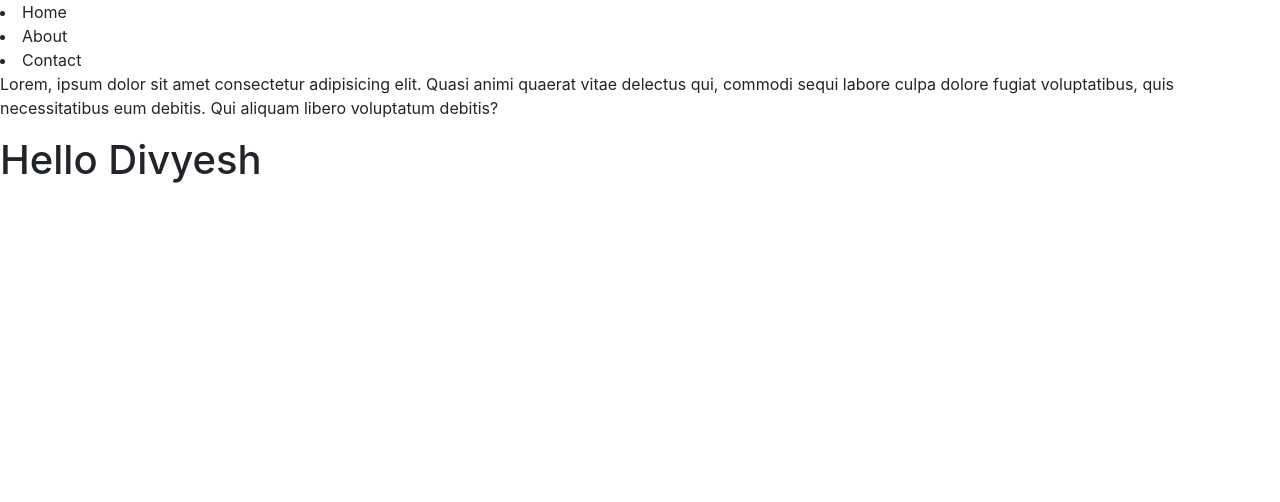
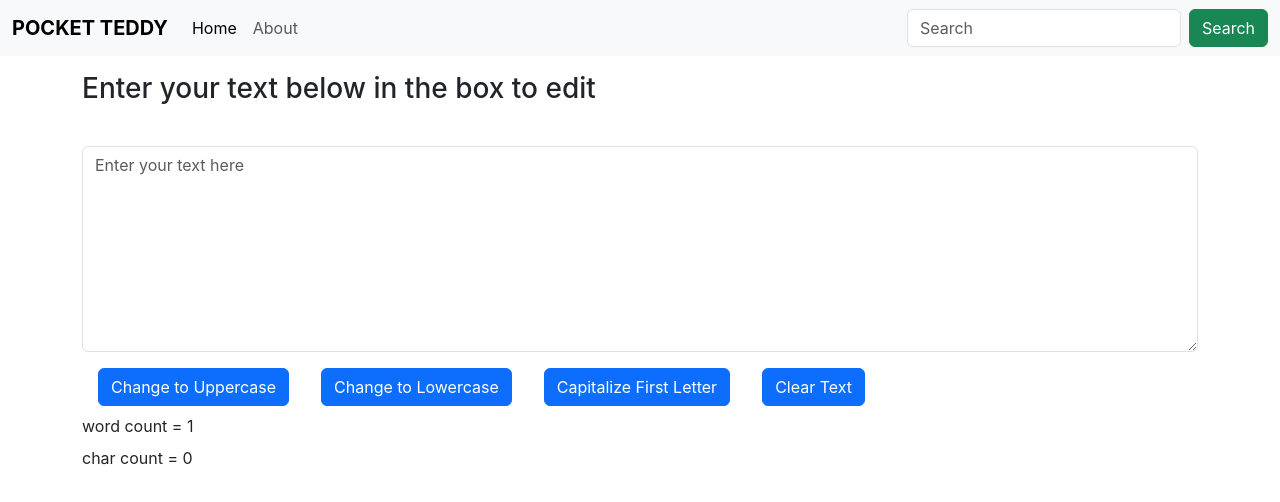
Before and after one commit to iot-dt/ReactApp1, a React (Create React App) app: page / in a window 1280 px wide. Shown: the top 502 px of the page. Built offline with nearby package versions, Linux system fonts and the light colour scheme.

Commit message:
Word editor and counter App

```diff
--- a/src/App.js
+++ b/src/App.js
@@ -1,16 +1,12 @@
-import logo from './logo.svg';
+import Navbar from './components/Navbar';
+import Textarea from './components/Textarea';
 import './App.css';
-let name= "Divyesh"
+
 function App() {
   return (
     <>
-    <nav>
-      <li>Home</li>
-      <li>About</li>
-      <li>Contact</li>
-    </nav>
-    <p>Lorem, ipsum dolor sit amet consectetur adipisicing elit. Quasi animi quaerat vitae delectus qui, commodi sequi labore culpa dolore fugiat voluptatibus, quis necessitatibus eum debitis. Qui aliquam libero voluptatum debitis?</p>
-    <h1>Hello {name}</h1>
+      <Navbar companyName="POCKET TEDDY"/>
+      <Textarea/>
     </>
   );
 }
--- /dev/null
+++ b/src/components/Navbar.js
@@ -0,0 +1,30 @@
+import React, { memo } from 'react'
+
+export default memo(function Navbar(props) {
+  return (
+    <div>
+      <nav className="navbar navbar-expand-lg bg-body-tertiary">
+        <div className="container-fluid">
+            <a className="navbar-brand" href="/"><strong>{props.companyName}</strong></a>
+            <button className="navbar-toggler" type="button" data-bs-toggle="collapse" data-bs-target="#navbarSupportedContent" aria-controls="navbarSupportedContent" aria-expanded="false" aria-label="Toggle navigation">
+            <span className="navbar-toggler-icon"></span>
+            </button>
+            <div className="collapse navbar-collapse" id="navbarSupportedContent">
+                <ul className="navbar-nav me-auto mb-2 mb-lg-0">
+                    <li className="nav-item">
+                    <a className="nav-link active" aria-current="page" href="/">Home</a>
+                    </li>
+                    <li className="nav-item">
+                    <a className="nav-link" href="/">About</a>
+                    </li>
+                </ul>
+                <form className="d-flex" role="search">
+                    <input className="form-control me-2" type="search" placeholder="Search" aria-label="Search"/>
+                    <button className="btn btn-success" type="submit">Search</button>
+                </form>
+                </div>
+            </div>
+        </nav>
+    </div>
+  )
+})
--- /dev/null
+++ b/src/components/Textarea.js
@@ -0,0 +1,50 @@
+import React, { memo, useState } from "react";
+
+export default memo(function Textarea() {
+    const textAreaChanged = (event)=>{
+        setText(event.target.value)
+    }
+    const changeToUppercase = ()=>{
+        let newText = text.toUpperCase();
+        setText(newText)
+    }
+    const changeToLowercase = ()=>{
+        let newText = text.toLowerCase();
+        setText(newText)
+    }
+    const capitalizeFirstLetter = ()=>{
+        let newText = text.split(" ").map(el => el.charAt(0).toUpperCase() + el.slice(1)).join(" ");
+        setText(newText)
+    }
+    const clearText = ()=>{
+        setText("")
+    }
+    const[text, setText]=useState("")
+  return (
+    <>
+      <div className="container">
+        <div className="mb-3">
+          <h3 className="my-3">Enter your text below in the box to edit</h3>
+          <label forHtml="exampleFormControlTextarea1" className="form-label">
+          </label>
+          <textarea
+            className="form-control"
+            id="exampleFormControlTextarea1"
+            rows="8"
+            placeholder="Enter your text here"
+            value={text}
+            onChange={event => textAreaChanged(event)}
+          ></textarea>
+        </div>
+        <div>
+          <button className="btn btn-primary mx-3" onClick={changeToUppercase}>Change to Uppercase</button>
+          <button className="btn btn-primary mx-3" onClick={changeToLowercase}>Change to Lowercase</button>
+          <button className="btn btn-primary mx-3" onClick={capitalizeFirstLetter}>Capitalize First Letter</button>
+          <button className="btn btn-primary mx-3" onClick={clearText}>Clear Text</button>
+        </div>
+         <p className="my-2">word count = {text.split(" ").length}</p>
+         <p className="my-2">char count = {text.length}</p>
+      </div>
+    </>
+  );
+});
```
Also changed, not shown: src/companyLogo.png (added), src/media/companyLogo.jpg (added).
